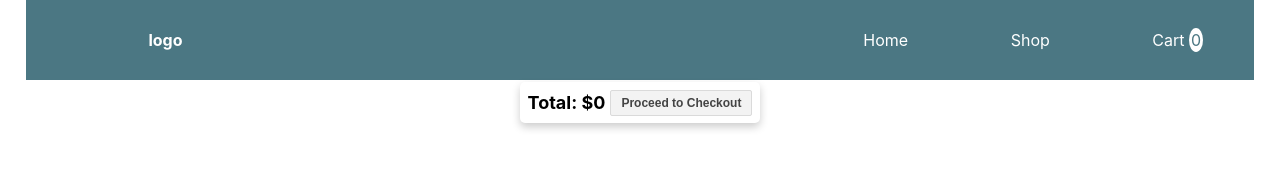
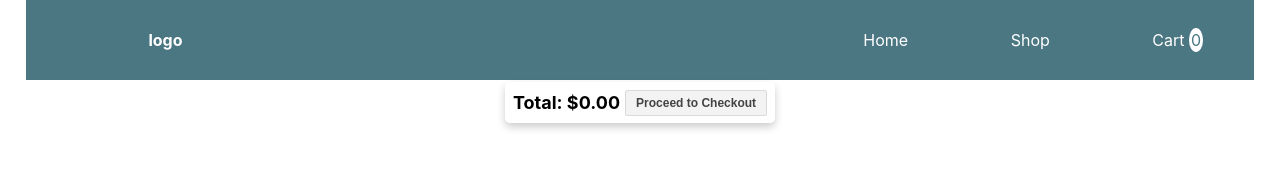
Before and after one commit to Saul-Good-Homie/react-shopping-cart, a React (Create React App) app: page /cart in a window 1280 px wide. Shown: the top 182 px of the page. Built offline with nearby package versions, Linux system fonts and the light colour scheme.

Commit message:
final working project

```diff
--- a/src/App.css
+++ b/src/App.css
@@ -57,6 +57,15 @@ button:active {
 	box-shadow: inset 1px 1px 1px #dfdfdf;
 }
 
+.icons {
+	color: rgb(196, 23, 23);
+}
+
+.icons:hover {
+	cursor: pointer;
+	box-shadow: inset 1px 1px 1px #dfdfdf;
+}
+
 Nav {
 	display: flex;
 	justify-content: space-between;
@@ -73,6 +82,10 @@ Nav {
 	align-items: center;
 	width: 40%;
 	list-style: none;
+}
+
+.nav-links:hover {
+	cursor: pointer;
 }
 
 a {
--- a/src/App.js
+++ b/src/App.js
@@ -43,6 +43,9 @@ function App() {
 		if (product.quantity > 0 && !cart.includes(product)) {
 			setCart([...cart, product]);
 			console.log('added to cart');
+		} else if (product.quantity === 0) {
+			const refreshedCart = cart.filter((x) => x.quantity !== 0);
+			setCart(refreshedCart);
 		} else {
 			console.log('cart already updated');
 		}
@@ -54,6 +57,13 @@ function App() {
 			runningTotal = runningTotal + x.price * x.quantity;
 			setTotal(runningTotal);
 		});
+	};
+
+	const removeFromCart = (product) => {
+		console.log(product);
+		console.log(product.quantity);
+		product.quantity = 0;
+		addToCart(product);
 	};
 
 	return (
@@ -70,7 +80,13 @@ function App() {
 					<Route
 						path="/cart"
 						exact
-						component={() => <ShoppingCart cart={cart} total={total} />}
+						component={() => (
+							<ShoppingCart
+								cart={cart}
+								removeFromCart={removeFromCart}
+								total={total}
+							/>
+						)}
 					/>
 				</Switch>
 			</div>
--- a/src/components/ProductCard.js
+++ b/src/components/ProductCard.js
@@ -28,6 +28,9 @@ const ProductCard = ({ product, addToCart }) => {
 						id="quantity"
 						onChange={(e) => setQuantity(parseInt(e.target.value))}
 					>
+						<option disabled selected value>
+							--
+						</option>
 						<option value="1">1</option>
 						<option value="2">2</option>
 						<option value="3">3</option>
@@ -47,6 +50,7 @@ const ProductCard = ({ product, addToCart }) => {
 						value="Add to Cart"
 					></input>
 				</form>
+				<div className="in-cart">Cart: {product.quantity}</div>
 			</div>
 		</div>
 	);
--- a/src/components/ShoppingCart.js
+++ b/src/components/ShoppingCart.js
@@ -2,11 +2,15 @@ import { React } from 'react';
 import ShoppingSummary from './ShoppingSummary';
 import Total from './Total';
 
-const ShoppingCart = ({ cart, total }) => {
+const ShoppingCart = ({ cart, removeFromCart, total }) => {
 	return (
 		<div className="cart-container">
 			{cart.map((product) => (
-				<ShoppingSummary key={product.id} product={product} />
+				<ShoppingSummary
+					key={product.id}
+					product={product}
+					removeFromCart={removeFromCart}
+				/>
 			))}
 			<Total total={total} />
 		</div>
--- a/src/components/ShoppingSummary.js
+++ b/src/components/ShoppingSummary.js
@@ -1,7 +1,9 @@
 import React from 'react';
 import WaterGlass from '../Assets/water-glass.jpeg';
+import { FontAwesomeIcon } from '@fortawesome/react-fontawesome';
+import { faTrash } from '@fortawesome/free-solid-svg-icons';
 
-const ShoppingSummary = ({ product }) => {
+const ShoppingSummary = ({ product, removeFromCart }) => {
 	const subTotal = product.price * product.quantity;
 
 	return (
@@ -22,24 +24,13 @@ const ShoppingSummary = ({ product }) => {
 				<div className="quantity">Quantity: {product.quantity}</div>
 				<div>Subtotal: ${subTotal.toFixed(2)}</div>
 			</div>
-
-			{/* <form>
-					<label>Quantity: </label>
-
-					<select name="quantity" id="quantity">
-						<option value="1">1</option>
-						<option value="2">2</option>
-						<option value="3">3</option>
-						<option value="4">4</option>
-						<option value="5">5</option>
-						<option value="6">6</option>
-						<option value="7">7</option>
-						<option value="8">8</option>
-						<option value="9">9</option>
-						<option value="10">10</option>
-					</select>
-					<input type="button" value="Update Cart"></input>
-				</form> */}
+			<FontAwesomeIcon
+				className="icons"
+				icon={faTrash}
+				onClick={() => {
+					removeFromCart(product);
+				}}
+			/>
 		</div>
 	);
 };
--- a/src/components/Total.js
+++ b/src/components/Total.js
@@ -3,7 +3,7 @@ import React from 'react';
 const Total = ({ total }) => {
 	return (
 		<div className="card">
-			<div className="name">Total: ${total}</div>
+			<div className="name">Total: ${total.toFixed(2)}</div>
 			<button>Proceed to Checkout</button>
 		</div>
 	);
```
Also changed, not shown: 1 other file (tests, documents, lock files or other folders).
